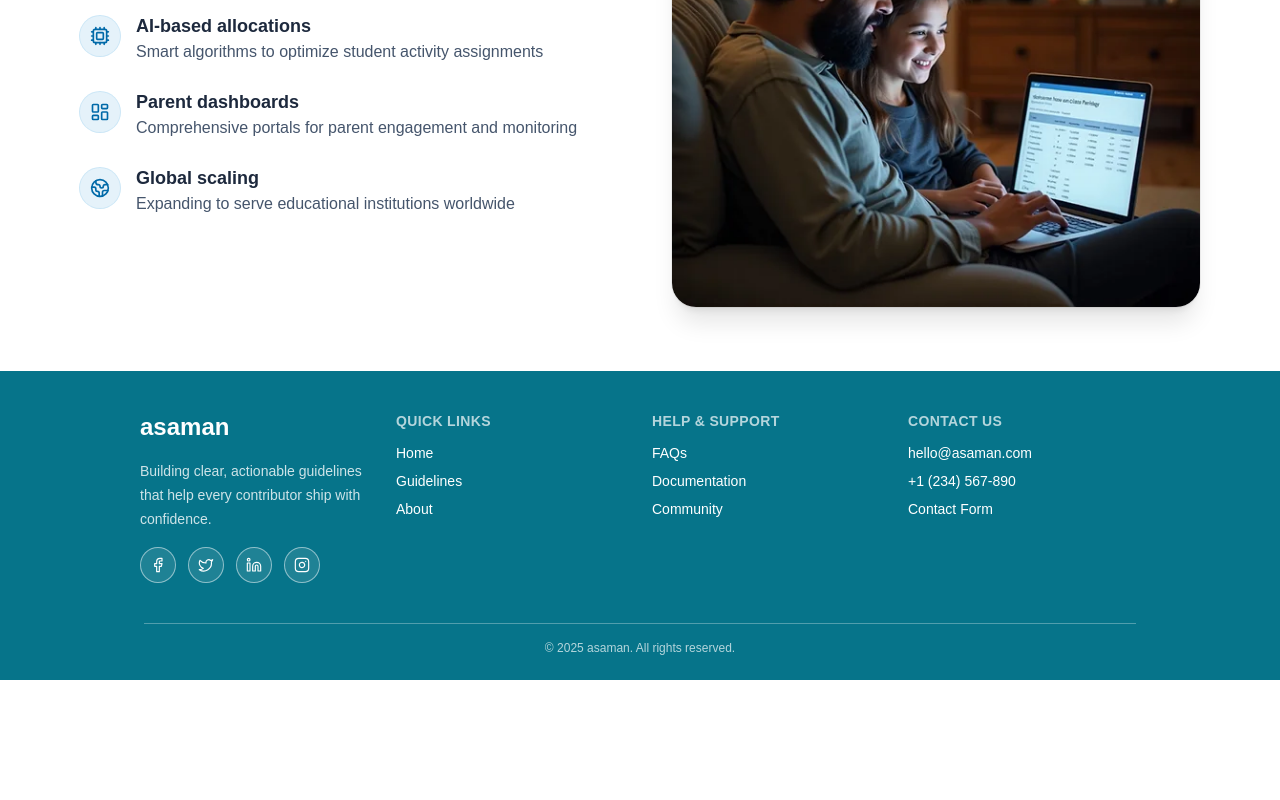
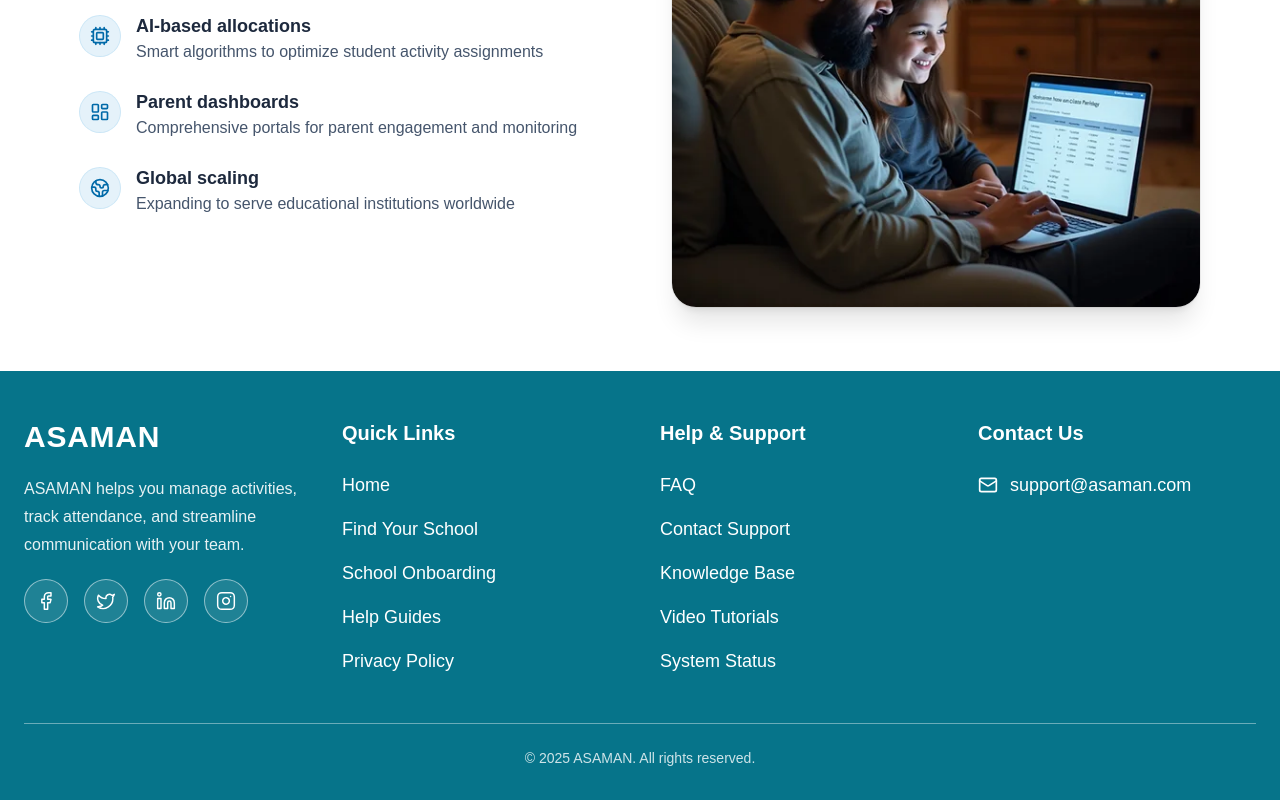
Before and after one commit to stevanoswh/asaman-landing-page, a Next.js app: page / in a window 1280 px wide. Shown: the part 2521-3321 px from the top of the page. Before the commit the page ends 3201 px from the top, so only its background shows below. Built offline with nearby package versions, Linux system fonts and the light colour scheme.

Commit message:
fixed scroll reveal

```diff
--- a/src/components/layout/footer.tsx
+++ b/src/components/layout/footer.tsx
@@ -1,86 +1,84 @@
 import Link from "next/link";
-import {
-  Facebook,
-  Twitter,
-  Linkedin,
-  Instagram,
-} from "lucide-react";
+import { Facebook, Twitter, Linkedin, Instagram, Mail } from "lucide-react";
 
 export default function Footer() {
   const socials = [
-    { label: "Facebook", href: "https://facebook.com", Icon: Facebook },
-    { label: "Twitter / X", href: "https://twitter.com", Icon: Twitter },
-    { label: "LinkedIn", href: "https://linkedin.com", Icon: Linkedin },
-    { label: "Instagram", href: "https://instagram.com", Icon: Instagram },
+    { label: "Facebook", href: "https://facebook.com/asaman", Icon: Facebook },
+    { label: "Twitter / X", href: "https://twitter.com/asaman", Icon: Twitter },
+    { label: "LinkedIn", href: "https://linkedin.com/company/asaman", Icon: Linkedin },
+    { label: "Instagram", href: "https://instagram.com/asaman", Icon: Instagram },
   ];
 
   return (
     <footer className="bg-[#06748a] text-white">
-      <div className="mx-auto grid max-w-5xl gap-6 px-3 py-10 sm:grid-cols-2 lg:grid-cols-4">
-        <div className="space-y-4 text-center sm:text-left">
-          <div className="text-2xl font-semibold">asaman</div>
-          <p className="text-sm leading-6 text-white/80">
-            Building clear, actionable guidelines that help every contributor ship
-            with confidence.
+      <div className="mx-auto grid max-w-7xl gap-10 px-6 py-12 sm:grid-cols-2 lg:grid-cols-4">
+        {/* Brand + description + socials */}
+        <div className="space-y-5 text-center sm:text-left">
+          <div className="text-3xl font-semibold tracking-wide">ASAMAN</div>
+          <p className="text-base leading-7 text-white/90">
+            ASAMAN helps you manage activities, track attendance, and streamline
+            communication with your team.
           </p>
-
-          <div className="flex items-center justify-center gap-3 sm:justify-start">
+          <div className="flex items-center justify-center gap-4 sm:justify-start">
             {socials.map(({ label, href, Icon }) => (
               <a
                 key={label}
                 href={href}
                 aria-label={label}
-                className="flex h-9 w-9 items-center justify-center rounded-full border border-white/50 bg-white/10 transition hover:bg-white/20 focus:outline-none focus:ring-2 focus:ring-white/60"
+                className="flex h-11 w-11 items-center justify-center rounded-full border border-white/50 bg-white/10 transition hover:bg-white/20 focus:outline-none focus:ring-2 focus:ring-white/60"
                 target="_blank"
                 rel="noopener noreferrer"
               >
-                <Icon className="h-4 w-4 text-white" strokeWidth={1.75} />
+                <Icon className="h-5 w-5 text-white" strokeWidth={1.75} />
               </a>
             ))}
           </div>
         </div>
 
+        {/* Quick Links */}
         <div className="text-center sm:text-left">
-          <h2 className="text-sm font-semibold uppercase tracking-wide text-white/70">
-            Quick Links
-          </h2>
-          <ul className="mt-3 flex flex-col items-center space-y-2 text-sm sm:items-start">
+          <h2 className="text-xl font-bold">Quick Links</h2>
+          <ul className="mt-6 space-y-4 text-lg">
             <li><Link className="hover:text-white" href="/">Home</Link></li>
-            <li><Link className="hover:text-white" href="/guidelines">Guidelines</Link></li>
-            <li><Link className="hover:text-white" href="/about">About</Link></li>
+            <li><Link className="hover:text-white" href="/find-your-school">Find Your School</Link></li>
+            <li><Link className="hover:text-white" href="/school-onboarding">School Onboarding</Link></li>
+            <li><Link className="hover:text-white" href="/help-guides">Help Guides</Link></li>
+            <li><Link className="hover:text-white" href="/privacy">Privacy Policy</Link></li>
           </ul>
         </div>
 
+        {/* Help & Support — semua ke "/" */}
         <div className="text-center sm:text-left">
-          <h2 className="text-sm font-semibold uppercase tracking-wide text-white/70">
-            Help &amp; Support
-          </h2>
-          <ul className="mt-3 flex flex-col items-center space-y-2 text-sm sm:items-start">
-            <li><a className="hover:text-white" href="#faq">FAQs</a></li>
-            <li><a className="hover:text-white" href="#docs">Documentation</a></li>
-            <li><a className="hover:text-white" href="#community">Community</a></li>
+          <h2 className="text-xl font-bold">Help &amp; Support</h2>
+          <ul className="mt-6 space-y-4 text-lg">
+            <li><Link className="hover:text-white" href="/">FAQ</Link></li>
+            <li><Link className="hover:text-white" href="/">Contact Support</Link></li>
+            <li><Link className="hover:text-white" href="/">Knowledge Base</Link></li>
+            <li><Link className="hover:text-white" href="/">Video Tutorials</Link></li>
+            <li><Link className="hover:text-white" href="/">System Status</Link></li>
           </ul>
         </div>
 
+        {/* Contact Us */}
         <div className="text-center sm:text-left">
-          <h2 className="text-sm font-semibold uppercase tracking-wide text-white/70">
-            Contact Us
-          </h2>
-          <ul className="mt-3 flex flex-col items-center space-y-2 text-sm sm:items-start">
-            <li><a className="hover:text-white" href="mailto:hello@asaman.com">hello@asaman.com</a></li>
-            <li><a className="hover:text-white" href="tel:+1234567890">+1 (234) 567-890</a></li>
-            <li><a className="hover:text-white" href="#contact-form">Contact Form</a></li>
+          <h2 className="text-xl font-bold">Contact Us</h2>
+          <ul className="mt-6 space-y-4 text-lg">
+            <li className="inline-flex items-center justify-center gap-3 sm:justify-start">
+              <Mail className="h-5 w-5" aria-hidden />
+              <a className="hover:text-white" href="mailto:support@asaman.com">
+                support@asaman.com
+              </a>
+            </li>
           </ul>
         </div>
       </div>
 
-      <div>
-        <div className="mx-auto max-w-5xl px-4 pb-6">
-          <div className="mx-auto h-px w-full max-w-5xl bg-white/30" />
-          <p className="mt-4 text-center text-xs text-white/70">
-            &copy; {new Date().getFullYear()} asaman. All rights reserved.
-          </p>
-        </div>
+      {/* Divider + copyright */}
+      <div className="mx-auto max-w-7xl px-6 pb-8">
+        <div className="h-px w-full bg-white/40" />
+        <p className="mt-6 text-center text-sm text-white/80">
+          © {new Date().getFullYear()} ASAMAN. All rights reserved.
+        </p>
       </div>
     </footer>
   );
```
